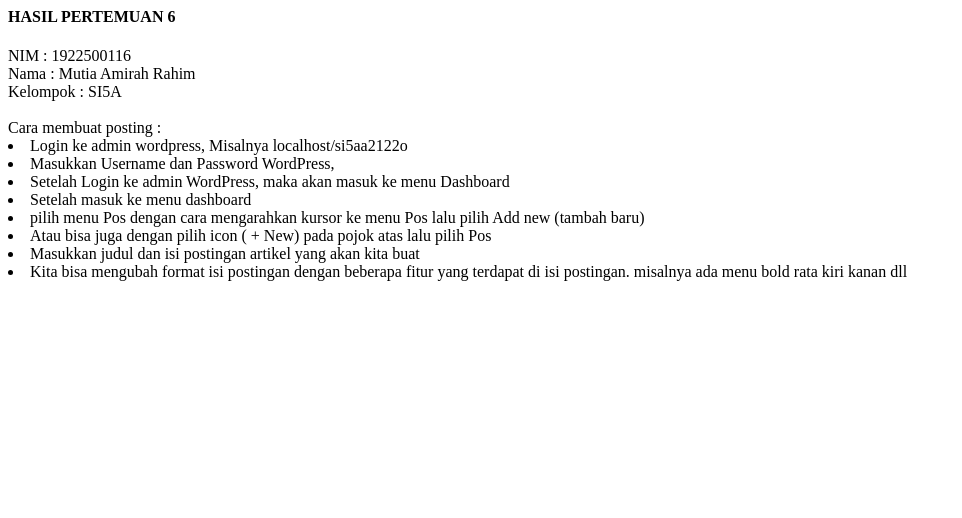
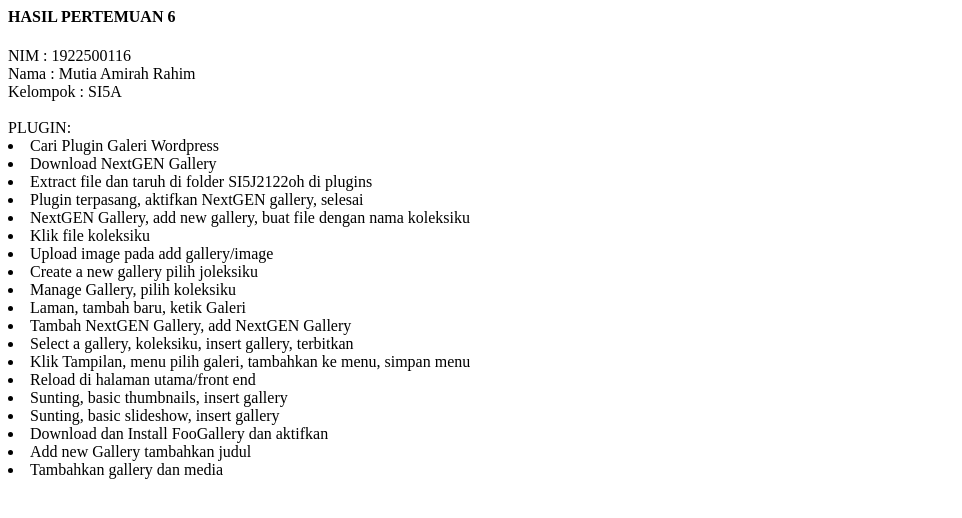
Before and after one commit to MutiaAmirahRahim/si5a2122o, a plain HTML site: page 6/index.html in a window 1280 px wide. Shown: the whole page, without its empty margins (0-962 px from the left). Drawn offline with Linux system fonts and the light colour scheme.

Commit message:
Update index.html

```diff
--- a/6/index.html
+++ b/6/index.html
@@ -8,16 +8,26 @@ NIM : 1922500116 <br>
 Nama : Mutia Amirah Rahim <br>
 Kelompok : SI5A <br>
 </br>
-</ol>Cara membuat posting :<br>
-<li>Login ke admin wordpress, Misalnya localhost/si5aa2122o</li>
-<li>Masukkan Username dan Password WordPress,</li>
-<li>Setelah Login ke admin WordPress, maka akan masuk ke menu Dashboard</li>
-<li>Setelah masuk ke menu dashboard</li>
-<li>pilih menu Pos dengan cara mengarahkan kursor ke menu Pos lalu pilih Add new (tambah baru)</li>
-<li>Atau bisa juga dengan pilih icon ( + New) pada pojok atas lalu pilih Pos</li>
-<li>Masukkan judul dan isi postingan artikel yang akan kita buat</li>
-<li>Kita bisa mengubah format isi postingan dengan beberapa fitur yang terdapat di isi postingan. misalnya ada menu bold rata kiri kanan dll</li>
-</br>
+</ol> PLUGIN:<br>
+<li> Cari Plugin Galeri Wordpress</li>
+<li> Download NextGEN Gallery</li>
+<li>Extract file dan taruh di folder SI5J2122oh di plugins</li>
+<li>Plugin terpasang, aktifkan NextGEN gallery, selesai</li>
+<li>NextGEN Gallery, add new gallery, buat file dengan nama koleksiku</li>
+<li>Klik file koleksiku</li>
+<li>Upload image pada add gallery/image</li>
+<li>Create a new gallery pilih joleksiku</li>
+<li> Manage Gallery, pilih koleksiku</li>
+<li> Laman, tambah baru, ketik Galeri</li>
+<li> Tambah NextGEN Gallery, add NextGEN Gallery</li>
+<li> Select a gallery, koleksiku, insert gallery, terbitkan</li>
+<li> Klik Tampilan, menu pilih galeri, tambahkan ke menu, simpan menu</li>
+<li> Reload di halaman utama/front end</li>
+<li> Sunting, basic thumbnails, insert gallery</li>
+<li> Sunting, basic slideshow, insert gallery</li>
+<li>Download dan Install FooGallery dan aktifkan</li>
+<li>Add new Gallery tambahkan judul</li>
+<li>Tambahkan gallery dan media</li>
 </br>
 </body>
 </html>
```
